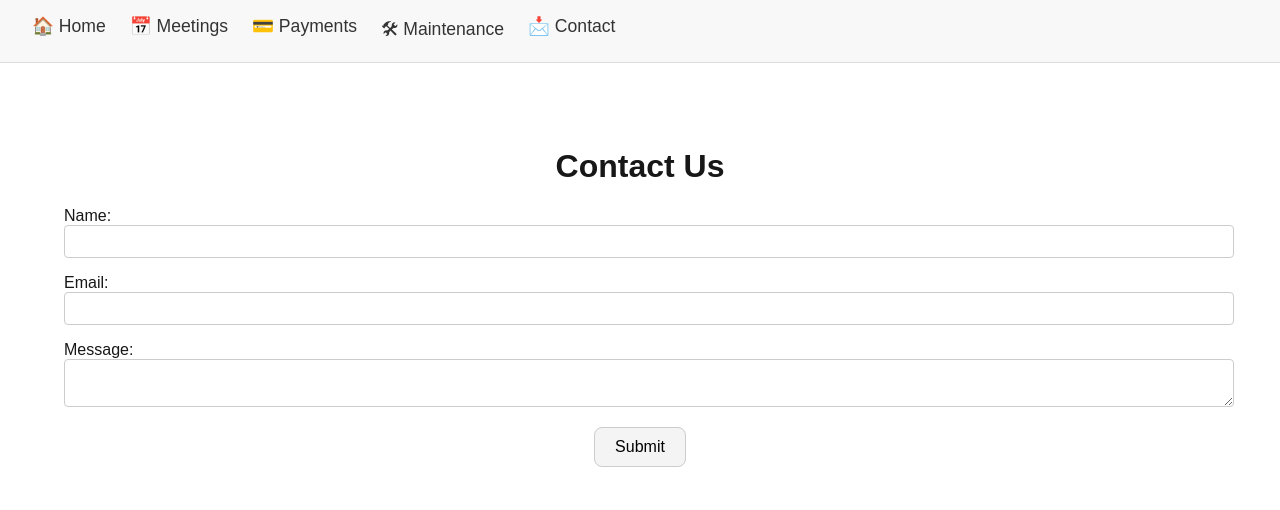
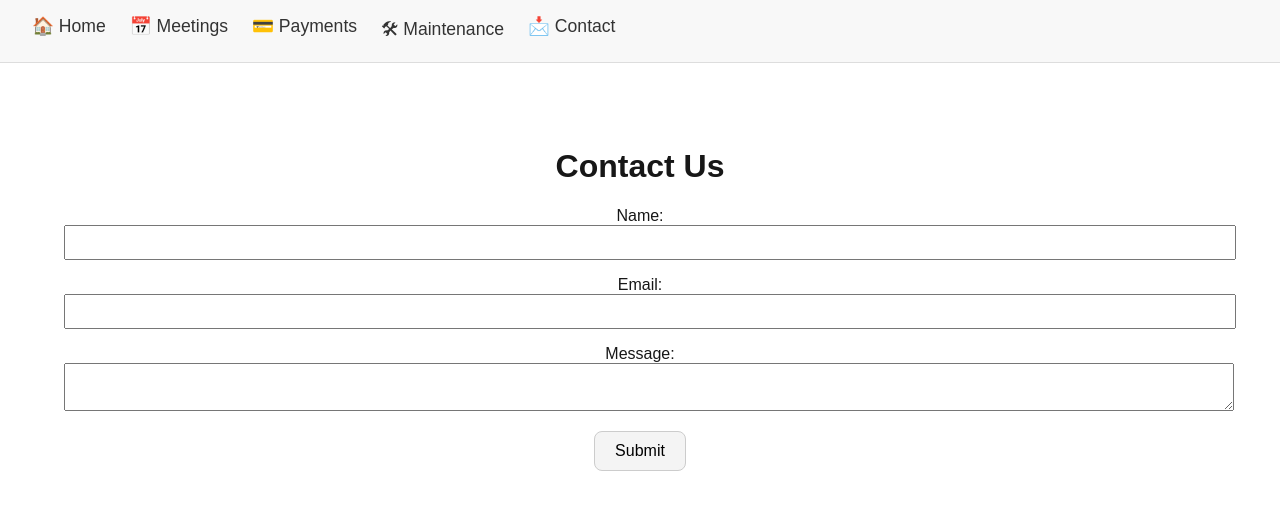
Before and after one commit to ShreyaMahesh120906/stratamanagement, a Next.js app: page /contact in a window 1280 px wide. Shown: the top 510 px of the page. Built offline with nearby package versions, Linux system fonts and the light colour scheme.

Commit message:
Update  contact page.tsx

```diff
--- a/app/contact/page.tsx
+++ b/app/contact/page.tsx
@@ -1,4 +1,6 @@
-import React, { useState } from "react"; // Ensure React and useState are imported
+// app/contact/page.tsx
+
+import { useState } from "react"; // Only import useState
 
 export default function Contact() {
   const [formData, setFormData] = useState({
@@ -9,14 +11,15 @@ export default function Contact() {
 
   const handleSubmit = (e: React.FormEvent) => {
     e.preventDefault();
-    // Handle form submission logic here
-    alert("Form submitted!");
+    // Handle form submission logic
+    console.log(formData);
   };
 
-  const handleChange = (e: React.ChangeEvent<HTMLInputElement>) => {
+  const handleChange = (e: React.ChangeEvent<HTMLInputElement | HTMLTextAreaElement>) => {
+    const { name, value } = e.target;
     setFormData({
       ...formData,
-      [e.target.name]: e.target.value,
+      [name]: value,
     });
   };
 
@@ -24,34 +27,43 @@ export default function Contact() {
     <main style={{ padding: "2rem", textAlign: "center" }}>
       <h1>Contact Us</h1>
       <form onSubmit={handleSubmit}>
-        <div style={inputWrapperStyle}>
-          <label>Name:</label>
+        <div style={{ marginBottom: "1rem" }}>
+          <label htmlFor="name" style={{ display: "block" }}>
+            Name:
+          </label>
           <input
             type="text"
+            id="name"
             name="name"
             value={formData.name}
             onChange={handleChange}
-            style={inputStyle}
+            style={{ padding: "0.5rem", width: "100%" }}
           />
         </div>
-        <div style={inputWrapperStyle}>
-          <label>Email:</label>
+        <div style={{ marginBottom: "1rem" }}>
+          <label htmlFor="email" style={{ display: "block" }}>
+            Email:
+          </label>
           <input
             type="email"
+            id="email"
             name="email"
             value={formData.email}
             onChange={handleChange}
-            style={inputStyle}
+            style={{ padding: "0.5rem", width: "100%" }}
           />
         </div>
-        <div style={inputWrapperStyle}>
-          <label>Message:</label>
+        <div style={{ marginBottom: "1rem" }}>
+          <label htmlFor="message" style={{ display: "block" }}>
+            Message:
+          </label>
           <textarea
+            id="message"
             name="message"
             value={formData.message}
             onChange={handleChange}
-            style={inputStyle}
-          />
+            style={{ padding: "0.5rem", width: "100%" }}
+          ></textarea>
         </div>
         <button type="submit" style={buttonStyle}>
           Submit
@@ -61,18 +73,6 @@ export default function Contact() {
   );
 }
 
-const inputWrapperStyle = {
-  marginBottom: "1rem",
-  textAlign: "left",
-};
-
-const inputStyle = {
-  width: "100%",
-  padding: "0.5rem",
-  borderRadius: "4px",
-  border: "1px solid #ccc",
-};
-
 const buttonStyle = {
   padding: "10px 20px",
   fontSize: "16px",
```
